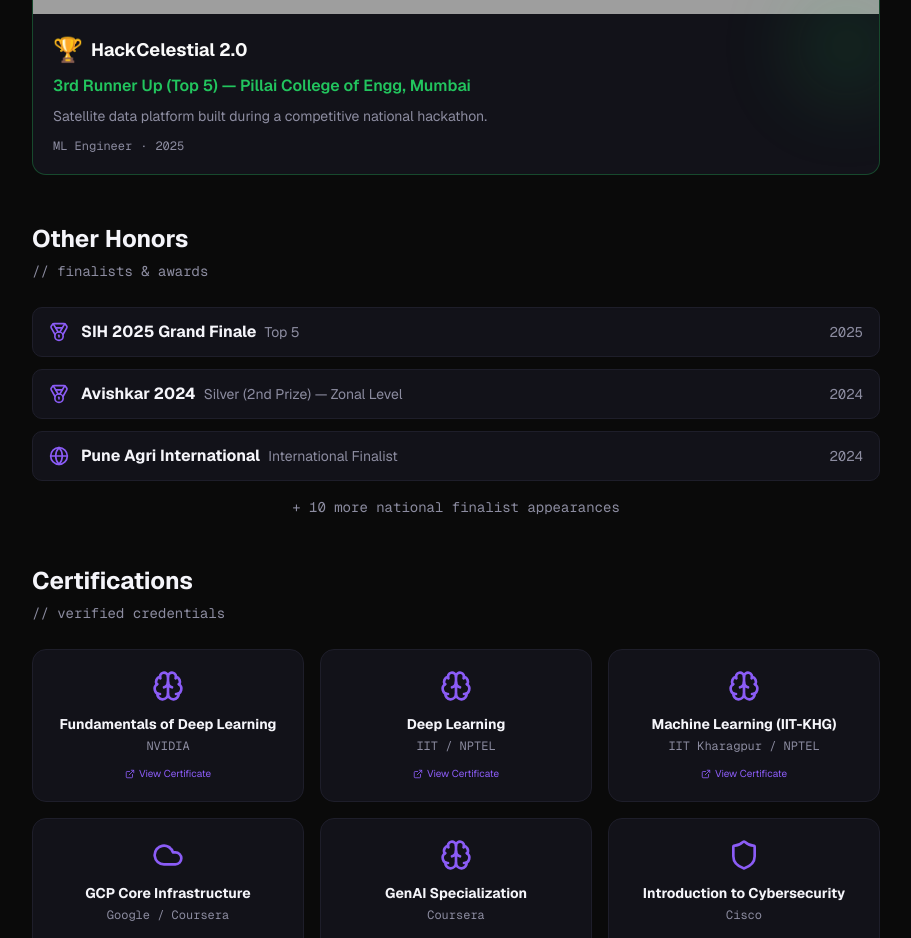
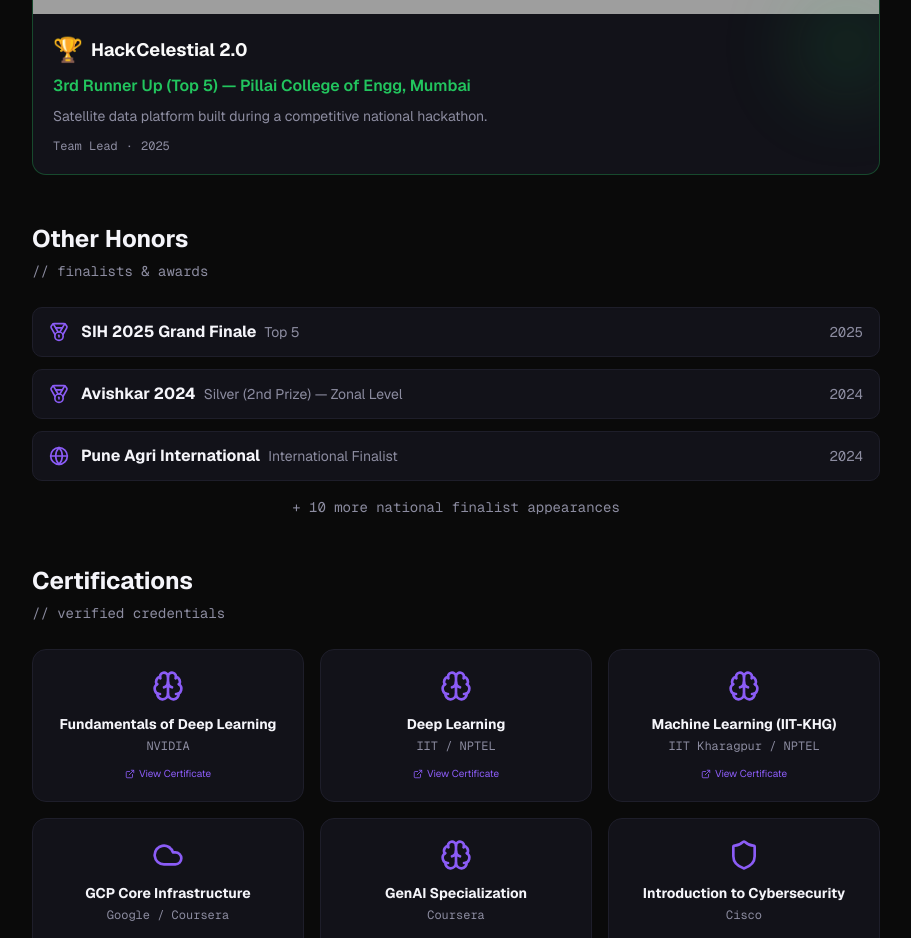
Before and after one commit to rupeshbharambe24/rupesh-bharambe-portfolio, a Next.js app: page /achievements in a window 1280 px wide. Shown: the part 1440-2378 px from the top of the page, without its empty margins (184-1095 px from the left). Built offline with nearby package versions, Linux system fonts and the light colour scheme; grey boxes are pictures that could not be loaded.

Commit message:
fix: correct HackCelestial role to Team Lead

```diff
--- a/data/hackathons.ts
+++ b/data/hackathons.ts
@@ -77,7 +77,7 @@
     award: "3rd Runner Up (Top 5) — Pillai College of Engg, Mumbai",
     description:
       "Satellite data platform built during a competitive national hackathon.",
-    role: "ML Engineer",
+    role: "Team Lead",
     color: "34 197 94",
     isWin: true,
     photo: "/images/hackathons/hackcelestial.jpg",
```
